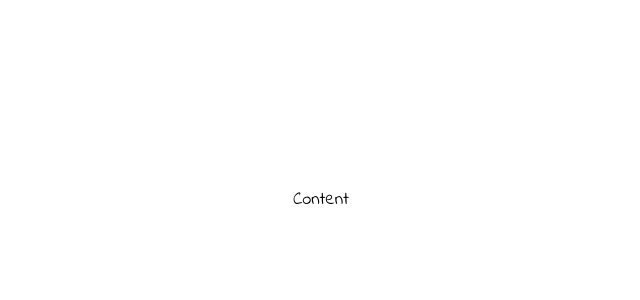
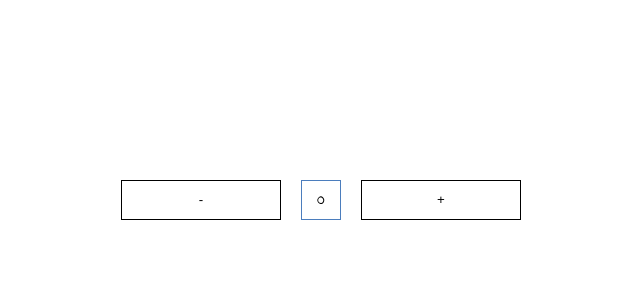
Before and after one commit to Mak-Pro/react-practice, a React (Create React App) app: page / in a window 1280 px wide. Shown: the top 300 px of the page, without its empty margins (319-959 px from the left). Built offline with nearby package versions, Linux system fonts and the light colour scheme.

Commit message:
setState currectly

```diff
--- a/src/App.js
+++ b/src/App.js
@@ -10,11 +10,49 @@ class App extends Component {
 		super(props);
 	}
 
+	state = {
+		counter: 0,
+	}
+
+	incrementCounter = () => {
+		/*this.setState({
+			counter: this.state.counter + 1,
+		});*/
+		// Новый вариант setState (более надежный)
+		this.setState((prevState, props) => {
+			return {
+				counter: prevState.counter + 1,
+			}
+		});
+	}
+
+	decrementCounter = () => {
+		if(this.state.counter > 0) {
+			/*this.setState({
+				counter: this.state.counter - 1,
+			});*/
+
+			// Новый вариант setState (более надежный)
+			this.setState((prevState, props) => {
+				return {
+					counter: prevState.counter - 1,
+				}
+			});
+		}
+		else {
+			return null;
+		}
+	}
+
 	render() {
 
 		return (
 			<div className="content__container">
-				Content
+				<div className="counter__actions">
+					<button onClick={this.decrementCounter}>-</button>
+					<span>{this.state.counter}</span>
+					<button onClick={this.incrementCounter}>+</button>
+				</div>
 			</div>
 	  );
 	}
--- a/src/index.scss
+++ b/src/index.scss
@@ -375,3 +375,20 @@ hr {
     width: 100%;
   }
 }
+
+
+
+.counter__actions {
+  display: flex;
+  align-items: center;
+
+  span {
+    display: inline-flex;
+    width: 4rem;
+    height: 4rem;
+    align-items: center;
+    justify-content: center;
+    border: 1px solid #4B7DBD;
+    margin: 0 2rem;
+  }
+}
```
